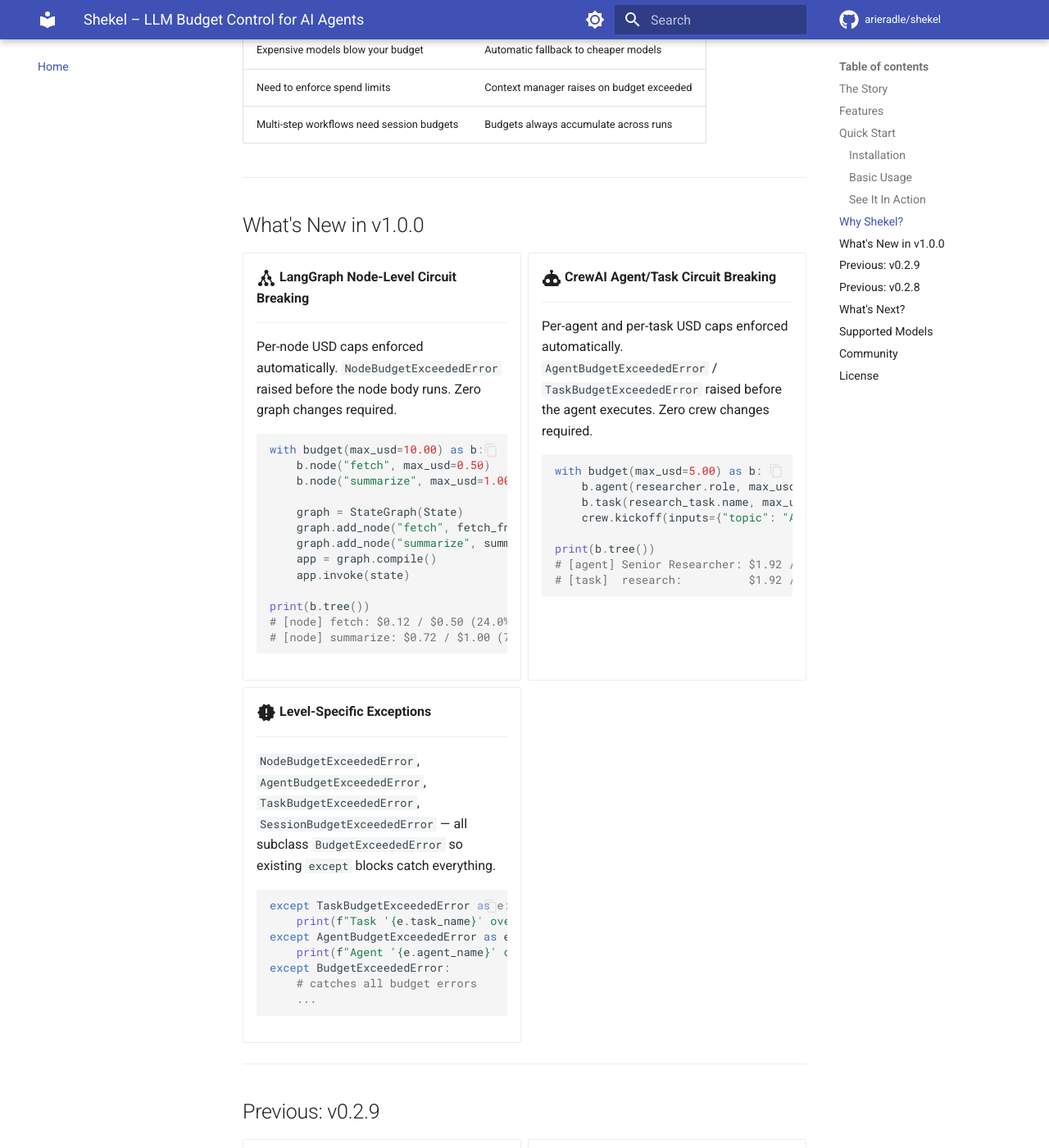
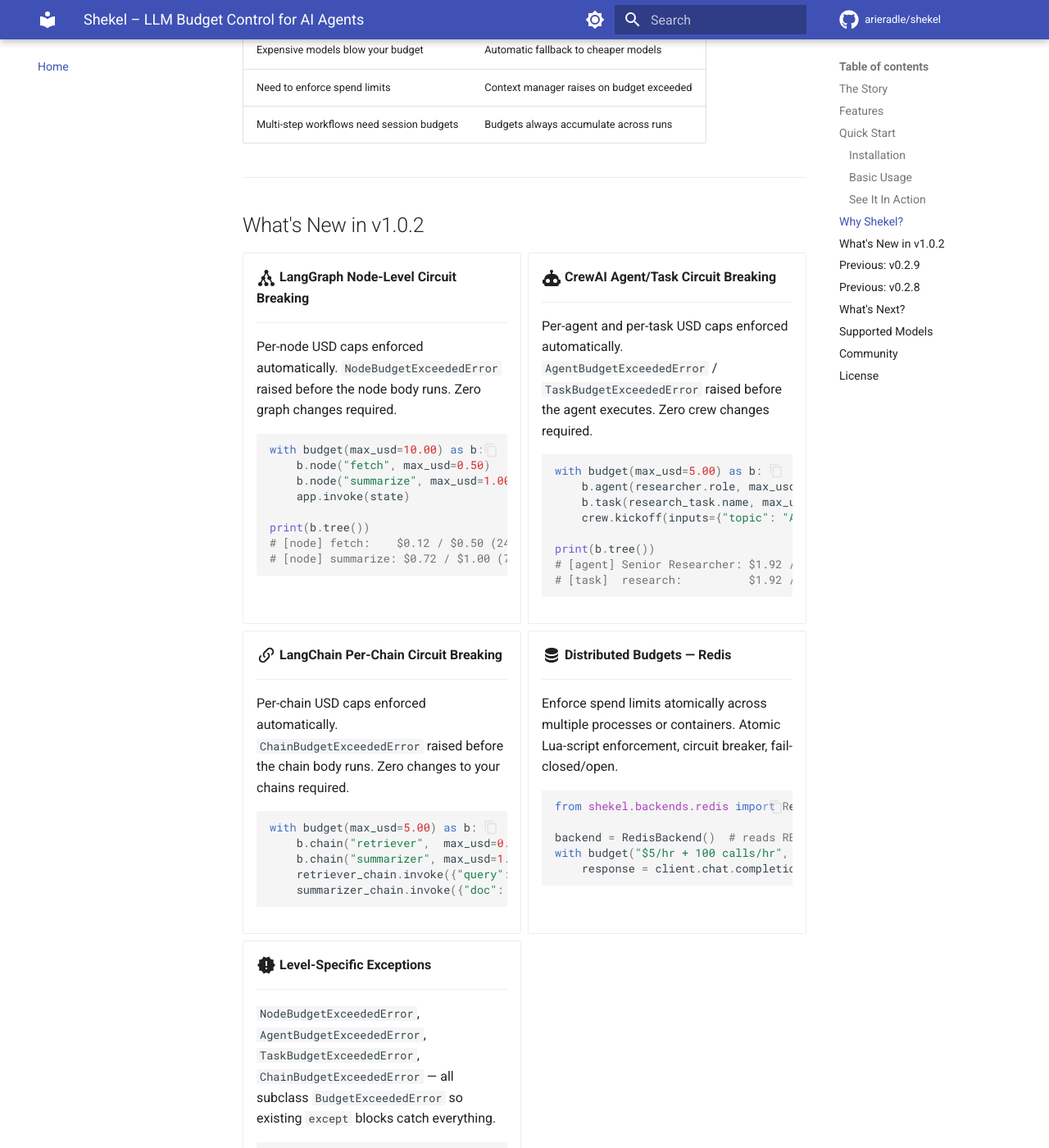
Before and after one commit to arieradle/shekel, an MkDocs documentation site: the page built from docs/index.md, in a window 1280 px wide and 1400 px high, scrolled down 4441 px. Shown: the whole window at 82% size. Built offline with MkDocs 1.6.1 and Material for MkDocs 9.7.7, drawn with Linux system fonts in a browser that asks for light colours; comment, search, counter and statistics services are not loaded; the version menu is left out.

Commit message:
docs: update all docs to v1.0.2 — fix stale version refs and missing What's New cards
- changelog.md: [1.0.0] → [1.0.2], anchor #100 → #102
- index.md: What's New now v1.0.2; added LangChain chain circuit breaking and
  Distributed Budgets (Redis) cards that were missing from the What's New section
- installation.md: version example 0.2.9 → 1.0.2
- temporal-budgets.md: Redis "future release" tip → "available now" with import path

Co-Authored-By: Claude Sonnet 4.6 <noreply@anthropic.com>

````diff
--- a/docs/changelog.md
+++ b/docs/changelog.md
@@ -2,7 +2,7 @@
 
 All notable changes to this project are documented here. For detailed information, see [CHANGELOG.md](https://github.com/arieradle/shekel/blob/main/CHANGELOG.md) on GitHub.
 
-## [1.0.0] {#100}
+## [1.0.2] {#102}
 
 ### 🎉 First GA Release — Hierarchical Budget Enforcement, CrewAI circuit breaking + Distributed Budgets
 
@@ -65,7 +65,7 @@ print(b.tree())
 
 **Fixed:** Node and chain caps registered on an outer `budget()` are now correctly enforced inside inner nested budget contexts.
 
-[Full CHANGELOG →](https://github.com/arieradle/shekel/blob/main/CHANGELOG.md#100)
+[Full CHANGELOG →](https://github.com/arieradle/shekel/blob/main/CHANGELOG.md#102)
 
 ---
 
--- a/docs/index.md
+++ b/docs/index.md
@@ -262,7 +262,7 @@ print(f"Remaining: ${b.remaining:.4f}")
 
 ---
 
-## What's New in v1.0.0
+## What's New in v1.0.2
 
 <div class="grid cards" markdown>
 
@@ -276,15 +276,10 @@ print(f"Remaining: ${b.remaining:.4f}")
     with budget(max_usd=10.00) as b:
         b.node("fetch", max_usd=0.50)
         b.node("summarize", max_usd=1.00)
-
-        graph = StateGraph(State)
-        graph.add_node("fetch", fetch_fn)
-        graph.add_node("summarize", summarize_fn)
-        app = graph.compile()
         app.invoke(state)
 
     print(b.tree())
-    # [node] fetch: $0.12 / $0.50 (24.0%)
+    # [node] fetch:    $0.12 / $0.50 (24.0%)
     # [node] summarize: $0.72 / $1.00 (72.0%)
     ```
 
@@ -305,11 +300,39 @@ print(f"Remaining: ${b.remaining:.4f}")
     # [task]  research:          $1.92 / $1.50 (128.0%)
     ```
 
+-   :material-link-variant:{ .lg .middle } **LangChain Per-Chain Circuit Breaking**
+
+    ---
+
+    Per-chain USD caps enforced automatically. `ChainBudgetExceededError` raised before the chain body runs. Zero changes to your chains required.
+
+    ```python
+    with budget(max_usd=5.00) as b:
+        b.chain("retriever",  max_usd=0.20)
+        b.chain("summarizer", max_usd=1.00)
+        retriever_chain.invoke({"query": "..."})
+        summarizer_chain.invoke({"doc": "..."})
+    ```
+
+-   :material-database:{ .lg .middle } **Distributed Budgets — Redis**
+
+    ---
+
+    Enforce spend limits atomically across multiple processes or containers. Atomic Lua-script enforcement, circuit breaker, fail-closed/open.
+
+    ```python
+    from shekel.backends.redis import RedisBackend
+
+    backend = RedisBackend()  # reads REDIS_URL from env
+    with budget("$5/hr + 100 calls/hr", name="api", backend=backend) as b:
+        response = client.chat.completions.create(...)
+    ```
+
 -   :material-alert-decagram:{ .lg .middle } **Level-Specific Exceptions**
 
     ---
 
-    `NodeBudgetExceededError`, `AgentBudgetExceededError`, `TaskBudgetExceededError`, `SessionBudgetExceededError` — all subclass `BudgetExceededError` so existing `except` blocks catch everything.
+    `NodeBudgetExceededError`, `AgentBudgetExceededError`, `TaskBudgetExceededError`, `ChainBudgetExceededError` — all subclass `BudgetExceededError` so existing `except` blocks catch everything.
 
     ```python
     except TaskBudgetExceededError as e:
@@ -317,8 +340,7 @@ print(f"Remaining: ${b.remaining:.4f}")
     except AgentBudgetExceededError as e:
         print(f"Agent '{e.agent_name}' over budget")
     except BudgetExceededError:
-        # catches all budget errors
-        ...
+        ...  # catches all budget errors
     ```
 
 </div>
````
Also changed, not shown: docs/installation.md (+1 -1 lines), docs/usage/temporal-budgets.md (+2 -2 lines).
